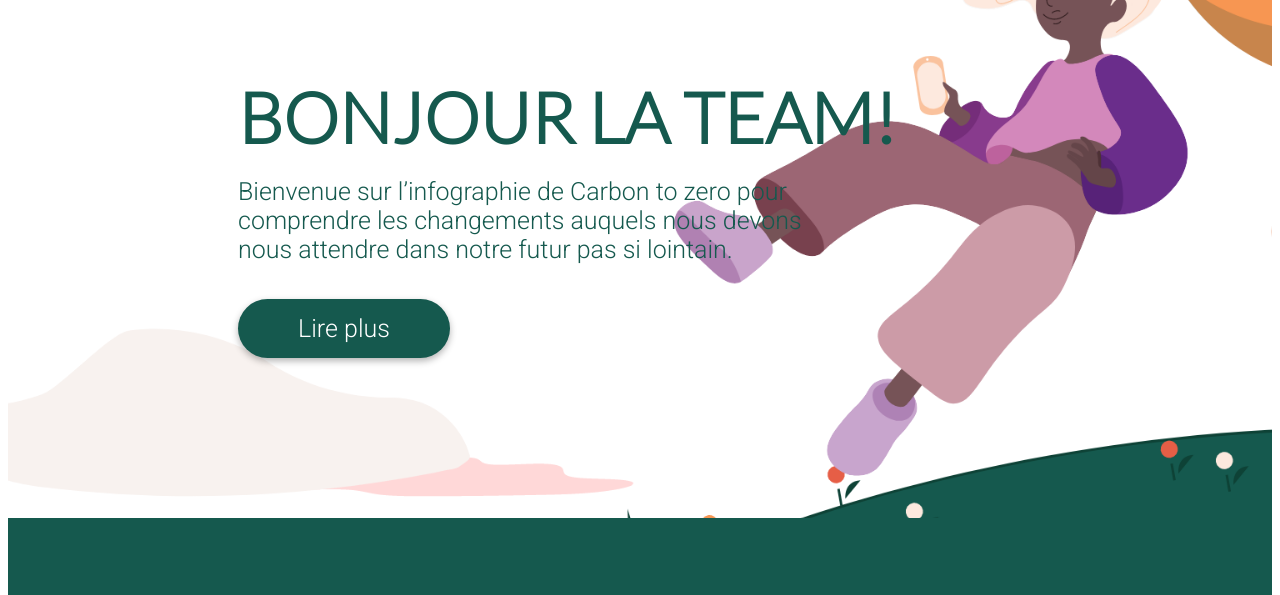
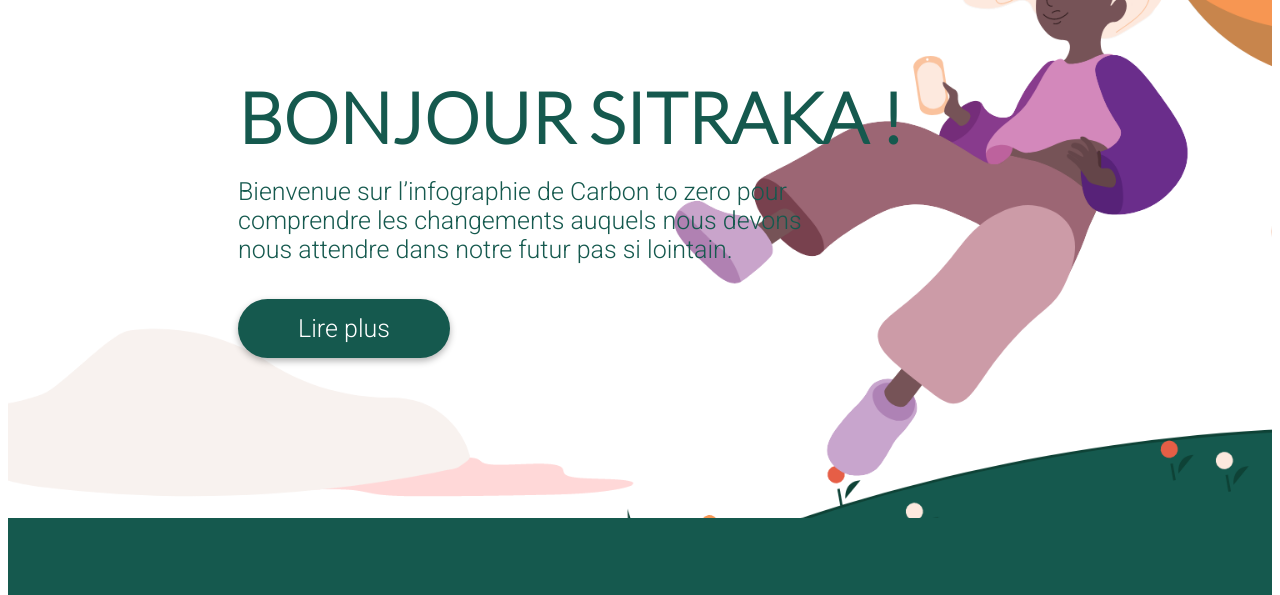
Before and after one commit to EresseOfficial/site, a plain HTML site: page index.html in a window 1280 px wide. Shown: the part 140-735 px from the top of the page. Drawn offline with Linux system fonts and the light colour scheme.

Commit message:
adding name to title h1

```diff
--- a/index.html
+++ b/index.html
@@ -22,7 +22,7 @@
             </ul>
         </nav>
         <div>
-            <h1>Bonjour la team!</h1>
+            <h1>Bonjour Sitraka !</h1>
             <p>Bienvenue sur l’infographie de Carbon to zero pour<br> comprendre les changements auquels nous
                 devons<br>nous
                 attendre dans notre futur pas si lointain.</p>
```
